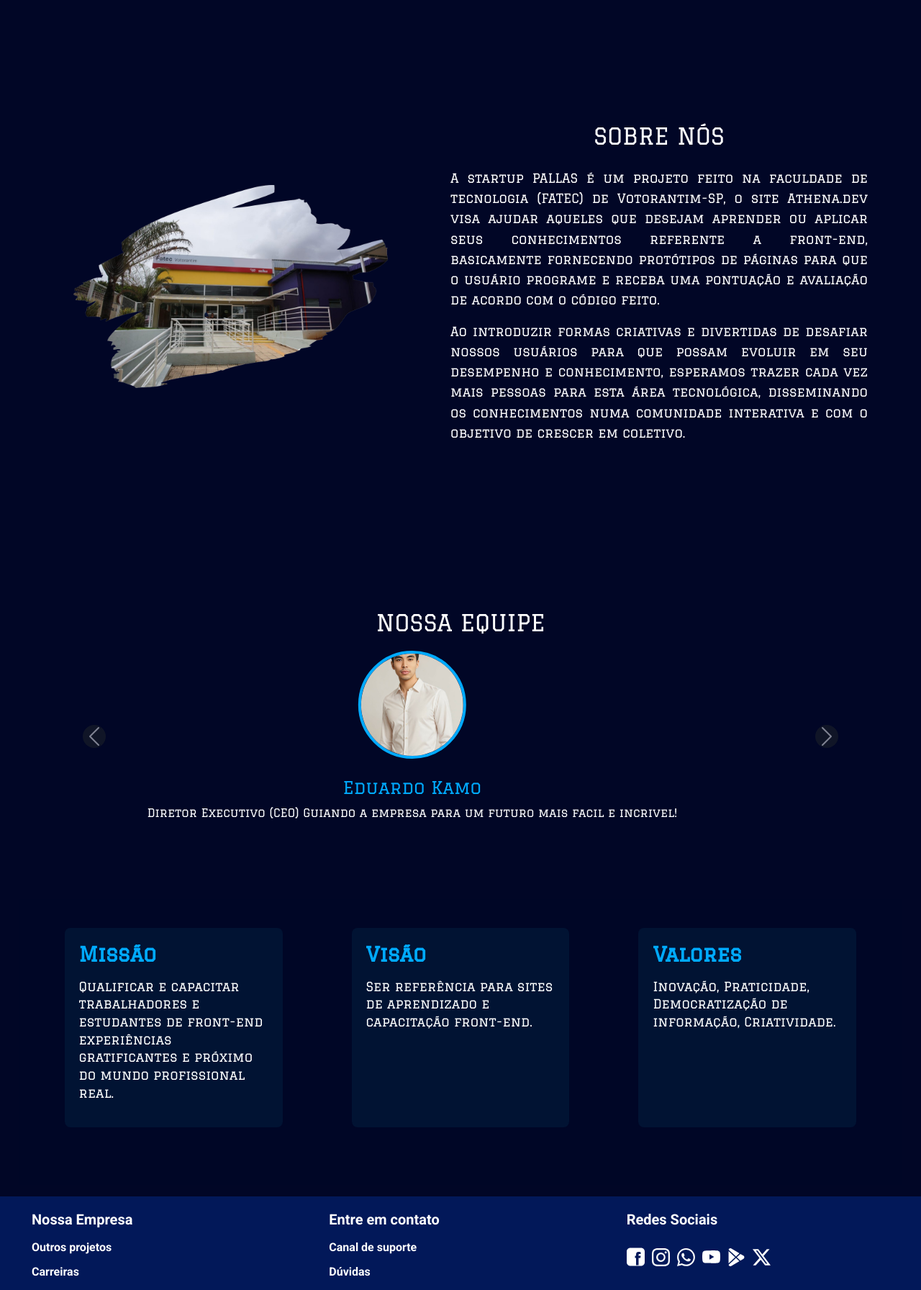
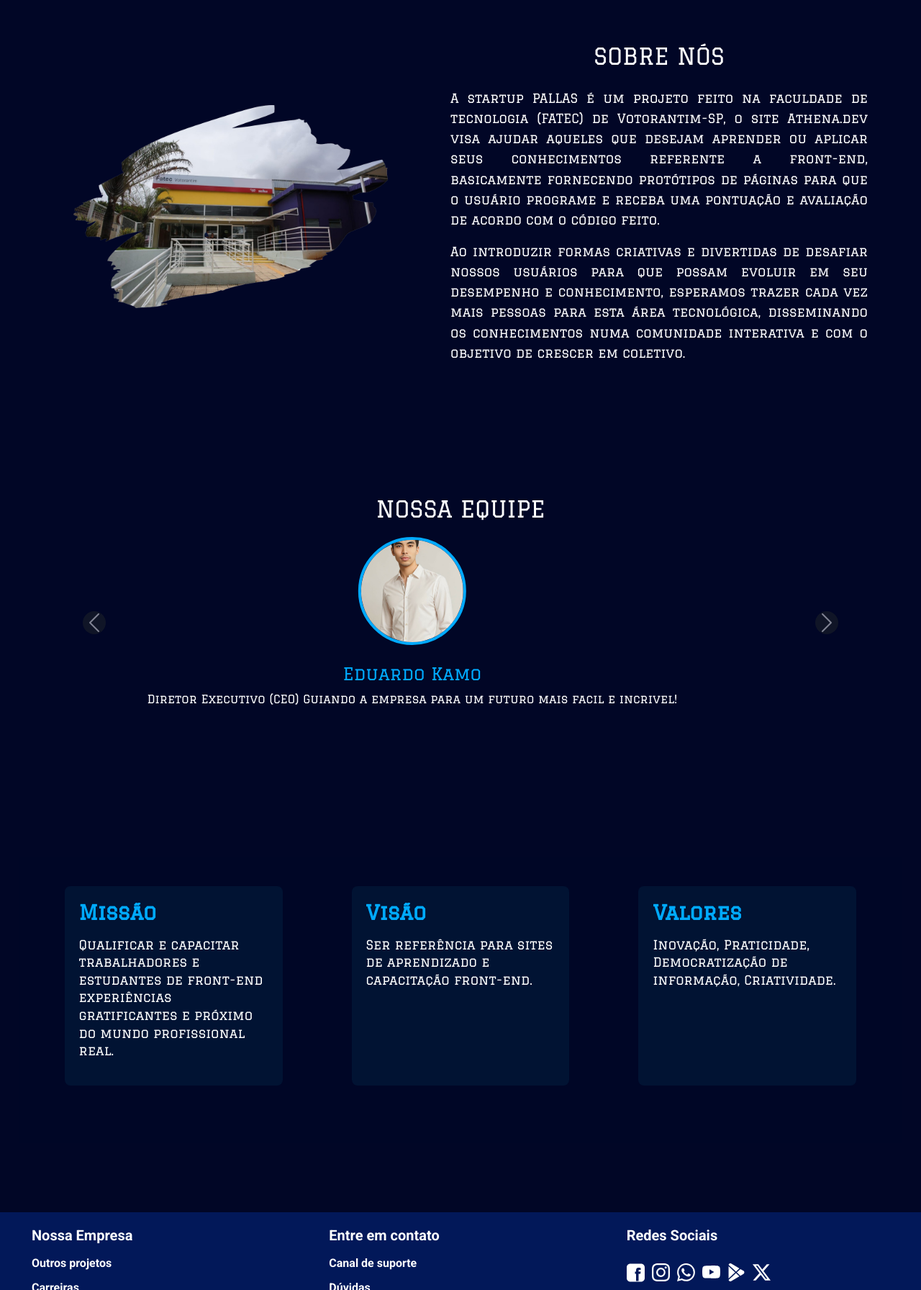
Before and after one commit to edukamoz/Pallas-3semester, an Angular app: page / in a window 1280 px wide. Shown: the part 868-2660 px from the top of the page at 72% size. Built offline with nearby package versions, Linux system fonts and the light colour scheme.

Commit message:
Ajustes Home-main
Feito ajustes na home-main

```diff
--- a/src/app/home-main/home-main.component.css
+++ b/src/app/home-main/home-main.component.css
@@ -34,6 +34,7 @@
   align-items: center;
   min-height: 100vh;
   gap: 2rem;
+  padding-bottom: 1rem; /* diminui espaço embaixo do topo */
 }
 
 .text-container {
@@ -59,9 +60,10 @@
   flex-wrap: wrap;
   align-items: center;
   justify-content: center;
-  min-height: 100vh;
-  padding: 2rem;
+  min-height: auto; /* para evitar muito espaço */
+  padding: 1.5rem 2rem; /* reduz padding para diminuir espaço */
   gap: 2rem;
+  margin-top: 2rem; /* diminui espaço entre container e sobre nós */
 }
 
 .image-container {
@@ -94,6 +96,7 @@
   background-color: #010626;
   color: #fff;
   padding: 2.5rem 1rem;
+  margin-top: 6rem;
 }
 
 .equipe-section img {
@@ -164,7 +167,8 @@
   justify-content: center; /* centraliza horizontalmente */
   gap: 6rem; /* reduz o espaço entre os itens */
   flex-wrap: wrap; /* permite quebra de linha */
-    margin-top: 60px;
+  margin-top: 10rem;
+  margin-bottom: 5rem;
   box-sizing: border-box;
   max-width: 100%; /* garante não ultrapassar largura */
   overflow-x: hidden; /* remove rolagem horizontal */
```
Lines whose indentation alone changed are shown as unchanged.
